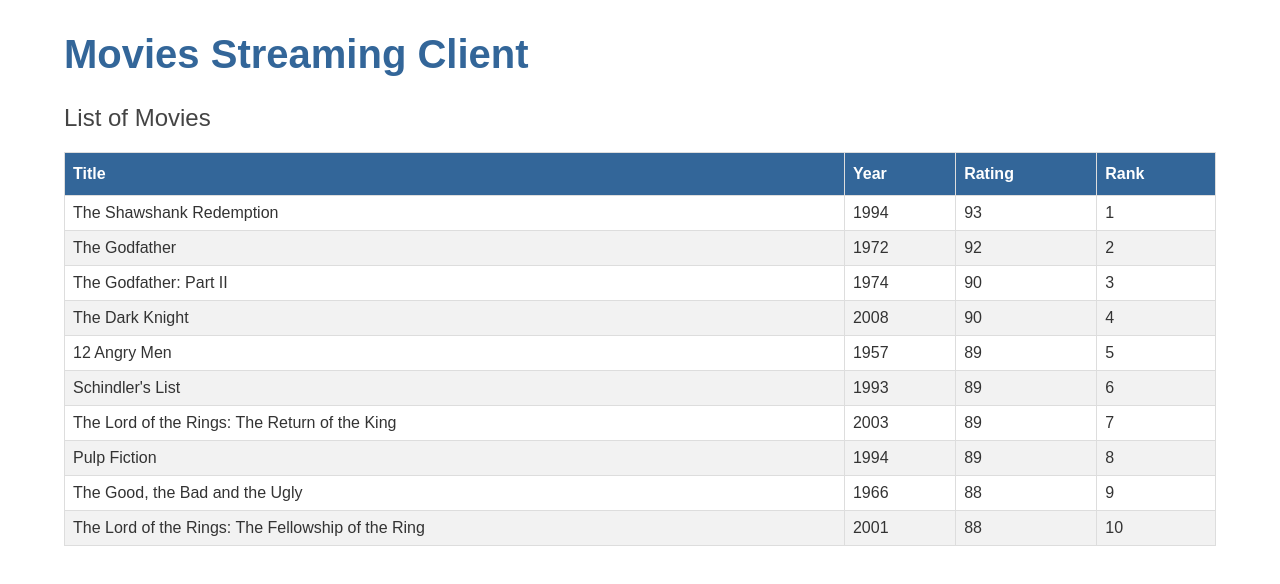
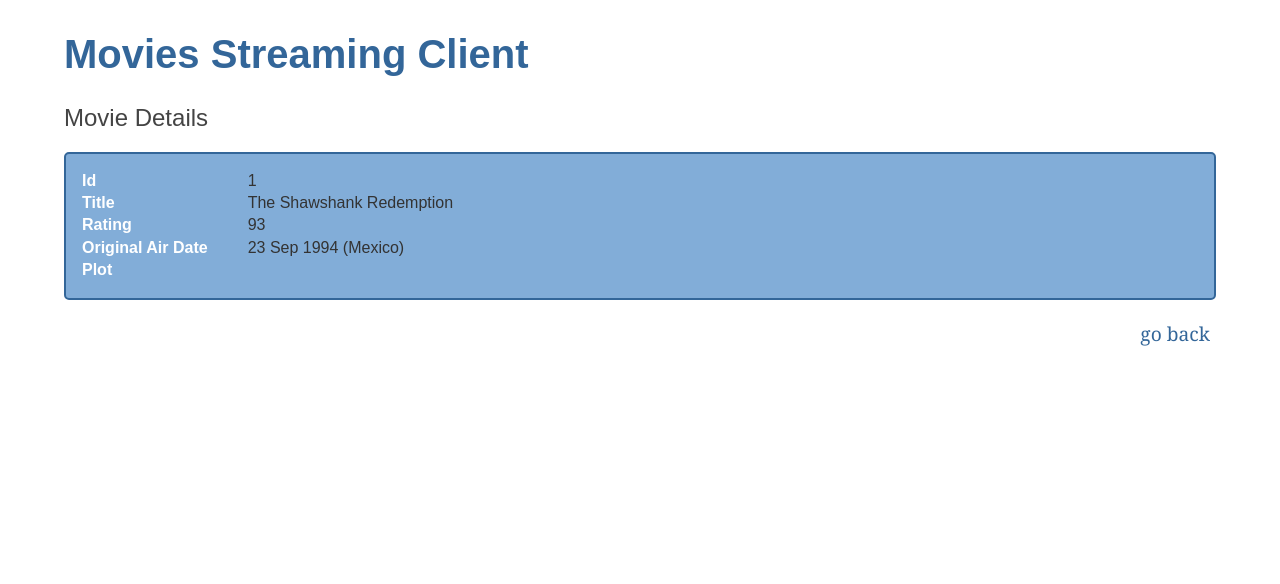
Before and after one commit to RenaudVancoillie/Movies-Streaming-Client, an Angular app: page /movies/1 in a window 1280 px wide. Shown: the top 584 px of the page. Built offline with nearby package versions, Linux system fonts and the light colour scheme.

Commit message:
Add navigation

```diff
--- a/src/app/app.component.css
+++ b/src/app/app.component.css
@@ -0,0 +1,7 @@
+a {
+  text-decoration: none;
+  color: #336699;
+}
+a:hover {
+  color: #82add8;
+}
--- a/src/app/app.component.html
+++ b/src/app/app.component.html
@@ -8,6 +8,6 @@
 </head>
 <body>
   <h1>{{title}}</h1>
-  <app-movies></app-movies>
+  <router-outlet></router-outlet>
 </body>
 </html>
--- a/src/app/app.module.ts
+++ b/src/app/app.module.ts
@@ -4,6 +4,7 @@ import { BrowserModule } from '@angular/platform-browser';
 import { AppComponent } from './app.component';
 import { MovieComponent } from './components/movies/details/movie.component';
 import { MoviesComponent } from './components/movies/list/movies.component';
+import { AppRoutingModule } from './app-routing.module';
 
 @NgModule({
   declarations: [
@@ -12,7 +13,8 @@ import { MoviesComponent } from './components/movies/list/movies.component';
     MoviesComponent
   ],
   imports: [
-    BrowserModule
+    BrowserModule,
+    AppRoutingModule
   ],
   providers: [],
   bootstrap: [AppComponent]
--- a/src/app/components/movies/details/movie.component.css
+++ b/src/app/components/movies/details/movie.component.css
@@ -22,10 +22,17 @@ dd {
 label {
   color: white;
 }
-a {
+button {
+  font-size: 1.2rem;
   text-decoration: none;
   color: #336699;
+  margin-top: 1em;
+  border: none;
+  background: none;
+  display: block;
+  margin-left: auto;
 }
-a:hover {
-    color: #82add8;
+button:hover {
+  color: #82add8;
+  cursor: pointer;
 }
--- a/src/app/components/movies/details/movie.component.html
+++ b/src/app/components/movies/details/movie.component.html
@@ -34,5 +34,5 @@
             </dd>
         </dl>
     </div>
-    <a href="#">Back to list</a>
+    <button (click)="goBack()">go back</button>
 </div>
--- a/src/app/components/movies/details/movie.component.ts
+++ b/src/app/components/movies/details/movie.component.ts
@@ -1,6 +1,9 @@
 import { Component, Input, OnInit } from '@angular/core';
+import { ActivatedRoute } from '@angular/router';
+import { Location } from '@angular/common';
 
 import { Movie } from 'src/app/interfaces/movie';
+import { MovieService } from 'src/app/services/movie.service';
 
 @Component({
   selector: 'app-movie',
@@ -11,9 +14,24 @@ export class MovieComponent implements OnInit {
 
   @Input() movie?: Movie;
 
-  constructor() { }
+  constructor(
+    private route: ActivatedRoute,
+    private location: Location,
+    private movieService: MovieService
+  ) { }
 
   ngOnInit(): void {
+    const id = Number(this.route.snapshot.paramMap.get('id'));
+    this.getMovie(id);
+  }
+
+  getMovie(id: number): void {
+    this.movieService.getMovie(id)
+      .subscribe(movie => this.movie = movie);
+  }
+
+  goBack(): void {
+    this.location.back();
   }
 
 }
--- a/src/app/components/movies/list/movies.component.html
+++ b/src/app/components/movies/list/movies.component.html
@@ -9,7 +9,7 @@
         </tr>
     </thead>
     <tbody>
-        <tr *ngFor="let movie of movies" (click)="onSelect(movie)">
+        <tr *ngFor="let movie of movies" routerLink="/movies/{{movie.id}}">
             <td>{{movie.title}}</td>
             <td>{{movie.year}}</td>
             <td>{{movie.rating}}</td>
@@ -17,4 +17,3 @@
         </tr>
     </tbody>
 </table>
-<app-movie [movie]="selectedMovie"></app-movie>
--- a/src/app/components/movies/list/movies.component.ts
+++ b/src/app/components/movies/list/movies.component.ts
@@ -12,16 +12,10 @@ export class MoviesComponent implements OnInit {
 
   movies: Movie[] = [];
 
-  selectedMovie?: Movie;
-
   constructor(private movieService: MovieService) { }
 
   ngOnInit(): void {
     this.getMovies();
-  }
-
-  onSelect(movie: Movie): void {
-    this.selectedMovie = movie;
   }
 
   getMovies(): void {
--- a/src/app/services/movie.service.ts
+++ b/src/app/services/movie.service.ts
@@ -16,4 +16,9 @@ export class MovieService {
     return movies;
   }
 
+  getMovie(id: number): Observable<Movie> {
+    const movie = of(MOVIES.find(movie => movie.id === id) as Movie)
+    return movie;
+  }
+
 }
```
Also changed, not shown: src/app/app-routing.module.ts (added, +17 -0 lines).
